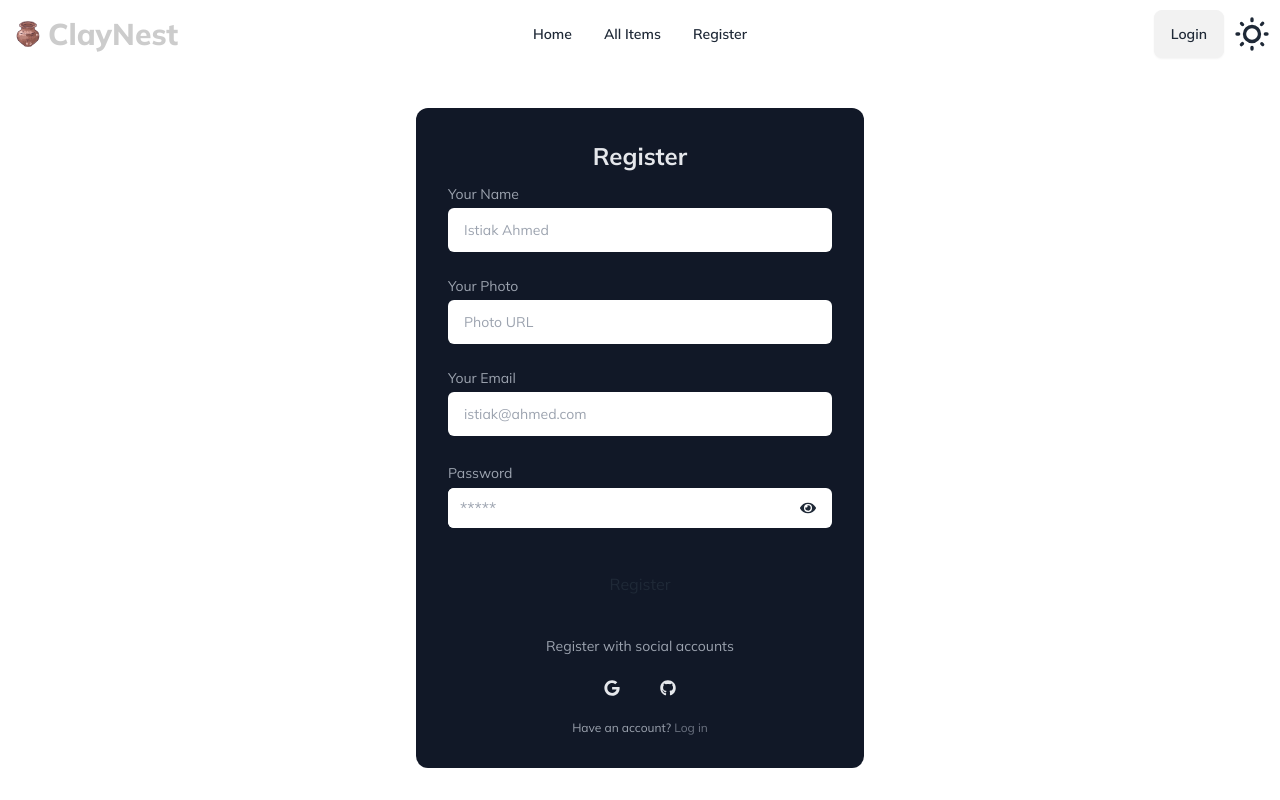
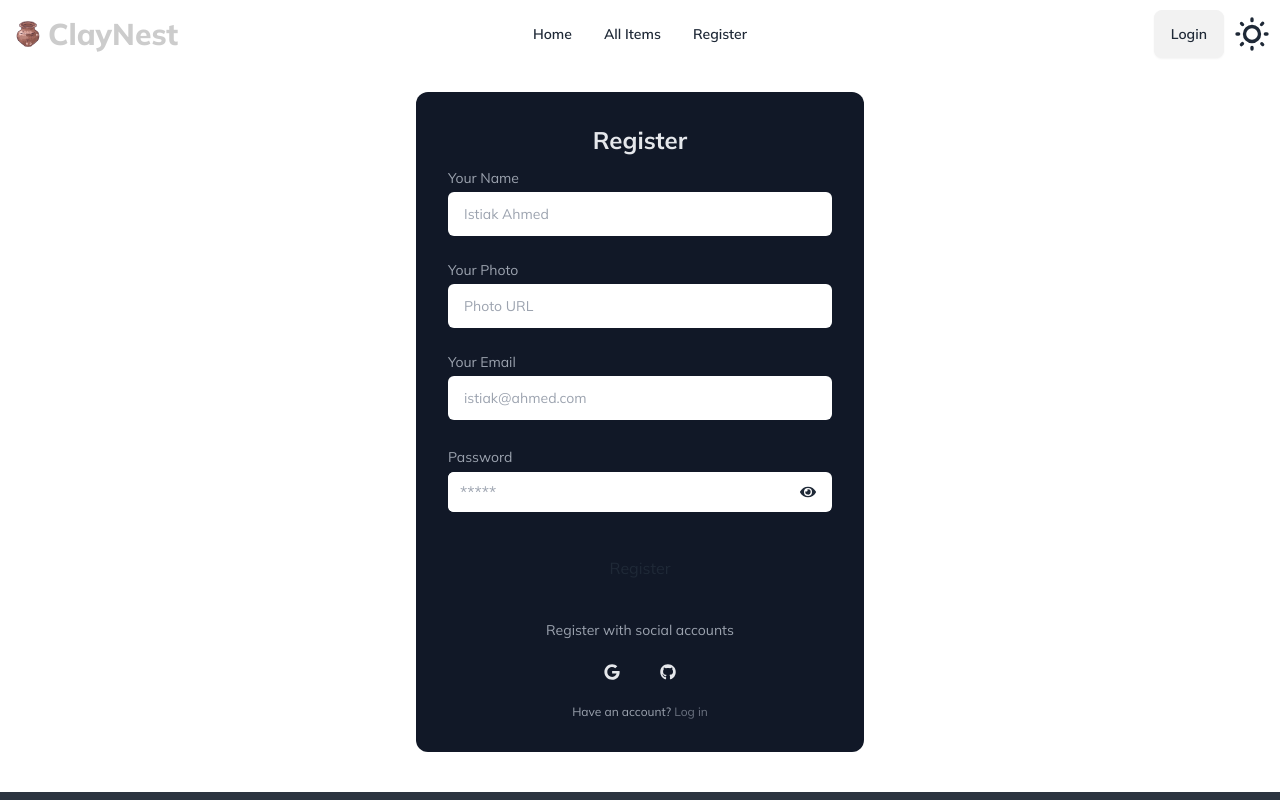
Before and after one commit to Istiak-A-Tashrif/ClayNest-Client, a React (Vite) app: page /register in a window 1280 px wide. Shown: the top 800 px of the page. Built offline with nearby package versions, Linux system fonts and the light colour scheme; no server answers.

Commit message:
margin changed for logIn register

```diff
--- a/src/pages/Login/Login.jsx
+++ b/src/pages/Login/Login.jsx
@@ -56,7 +56,7 @@ const Login = () => {
   };
 
   return (
-    <div className="w-full max-w-md p-4 rounded-md shadow sm:p-8 dark:bg-gray-900 mx-auto my-6">
+    <div className="w-full max-w-md p-4 rounded-md shadow sm:p-8 dark:bg-gray-900 mx-auto my-6 md:mb-10">
 		<Helmet>
 			<title>ClayNest | Log In</title>
 		</Helmet>
--- a/src/pages/Register/Register.jsx
+++ b/src/pages/Register/Register.jsx
@@ -76,7 +76,7 @@ const Register = () => {
   };
 
   return (
-    <div className="my-10">
+    <div className="my-6 md:mb-10">
       <Helmet>
         <title>ClayNest | Register</title>
       </Helmet>
```
